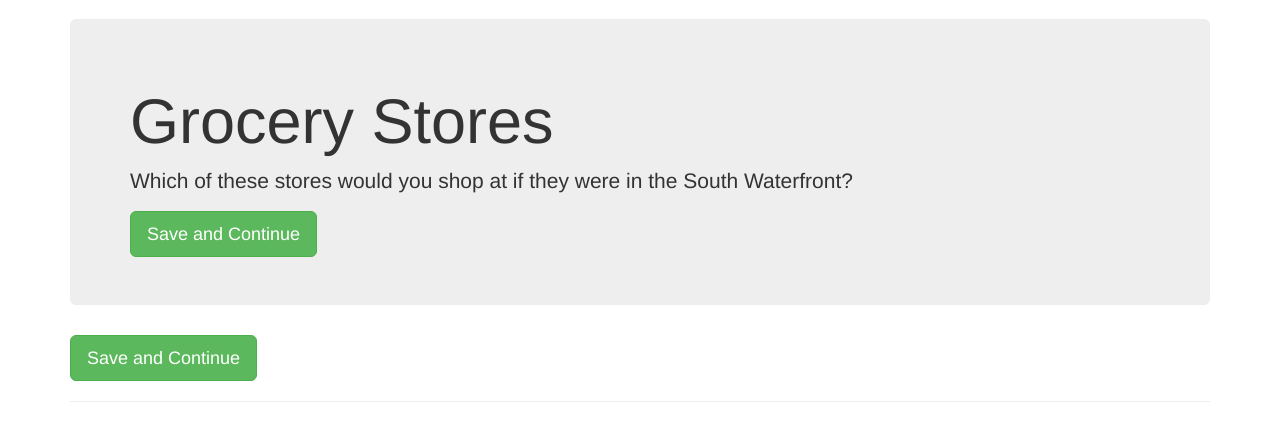
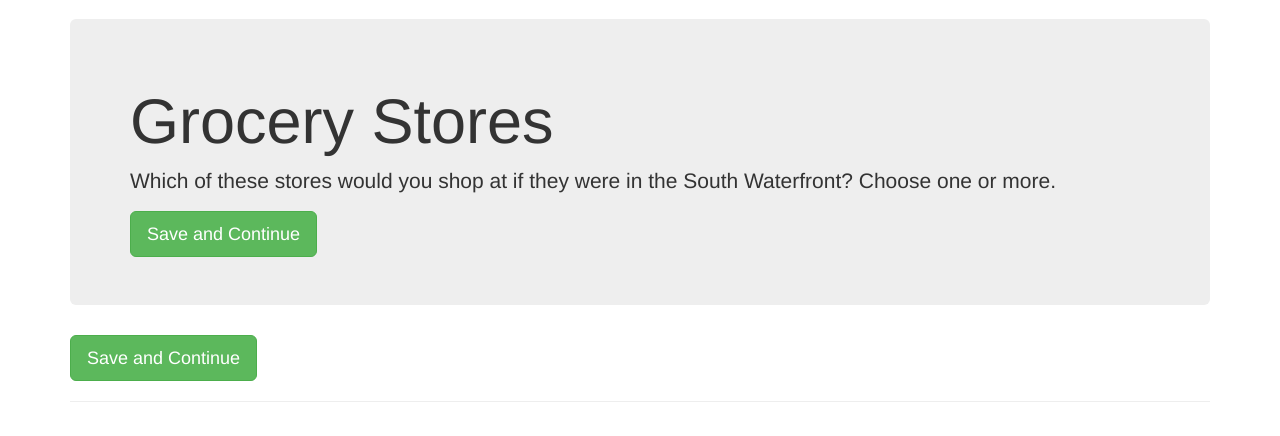
Before and after one commit to tklovett/southwaterfront, a Django app: page /survey/ in a window 1280 px wide. Shown: the part 51-487 px from the top of the page. Run offline with Django 3.2, Linux system fonts and the light colour scheme; data that the repository does not hold is empty; some libraries are stand-ins or nearby versions.

Commit message:
say you can choose multiple

```diff
--- a/main/templates/survey.html
+++ b/main/templates/survey.html
@@ -62,7 +62,7 @@
           </p>
           <div class="jumbotron">
             <h1>Grocery Stores</h1>
-            <p>Which of these stores would you shop at if they were in the South Waterfront?</p>
+            <p>Which of these stores would you shop at if they were in the South Waterfront? Choose one or more.</p>
             <button type="button" data-save class="btn btn-success btn-lg">Save and Continue</button>
           </div>
 
```
